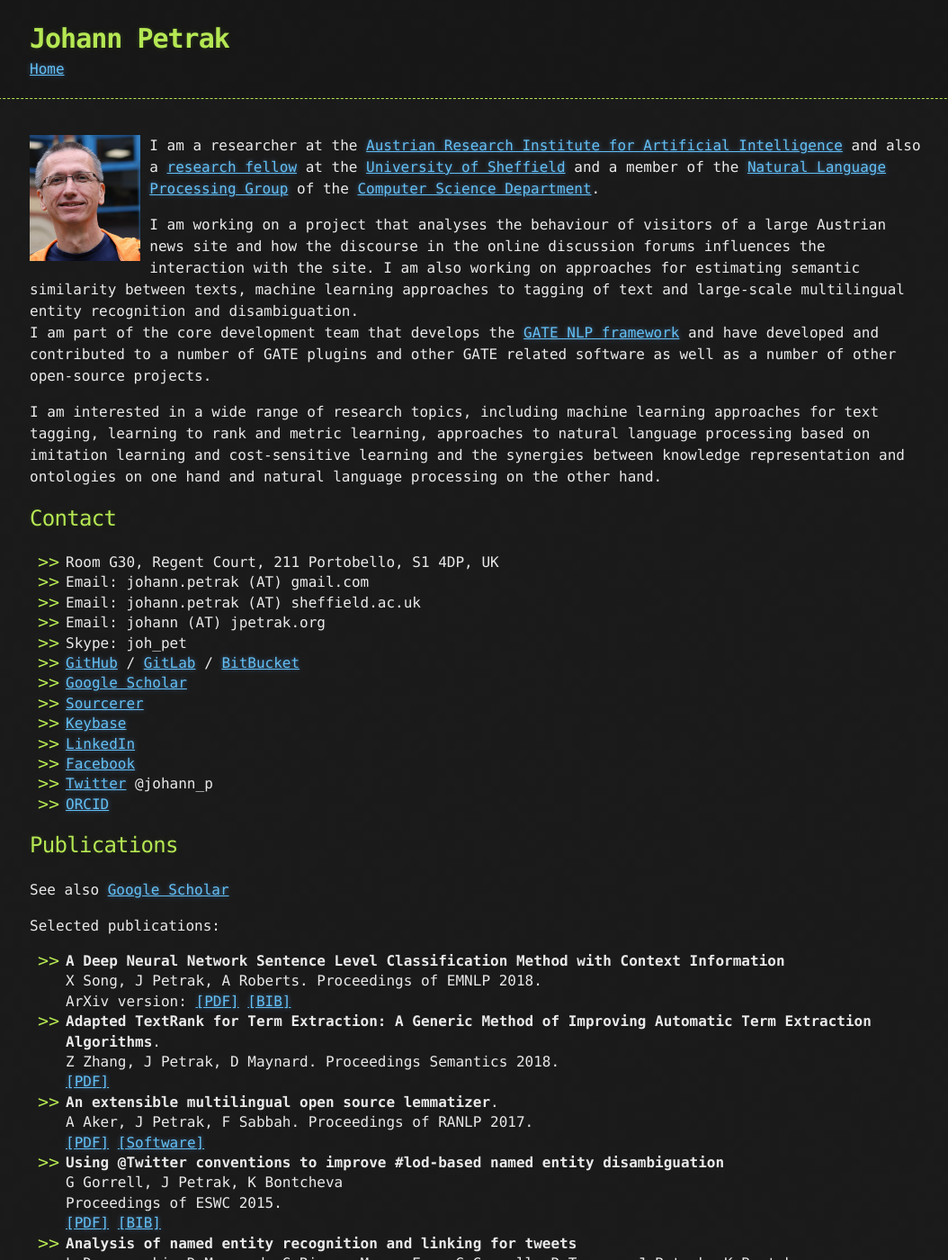
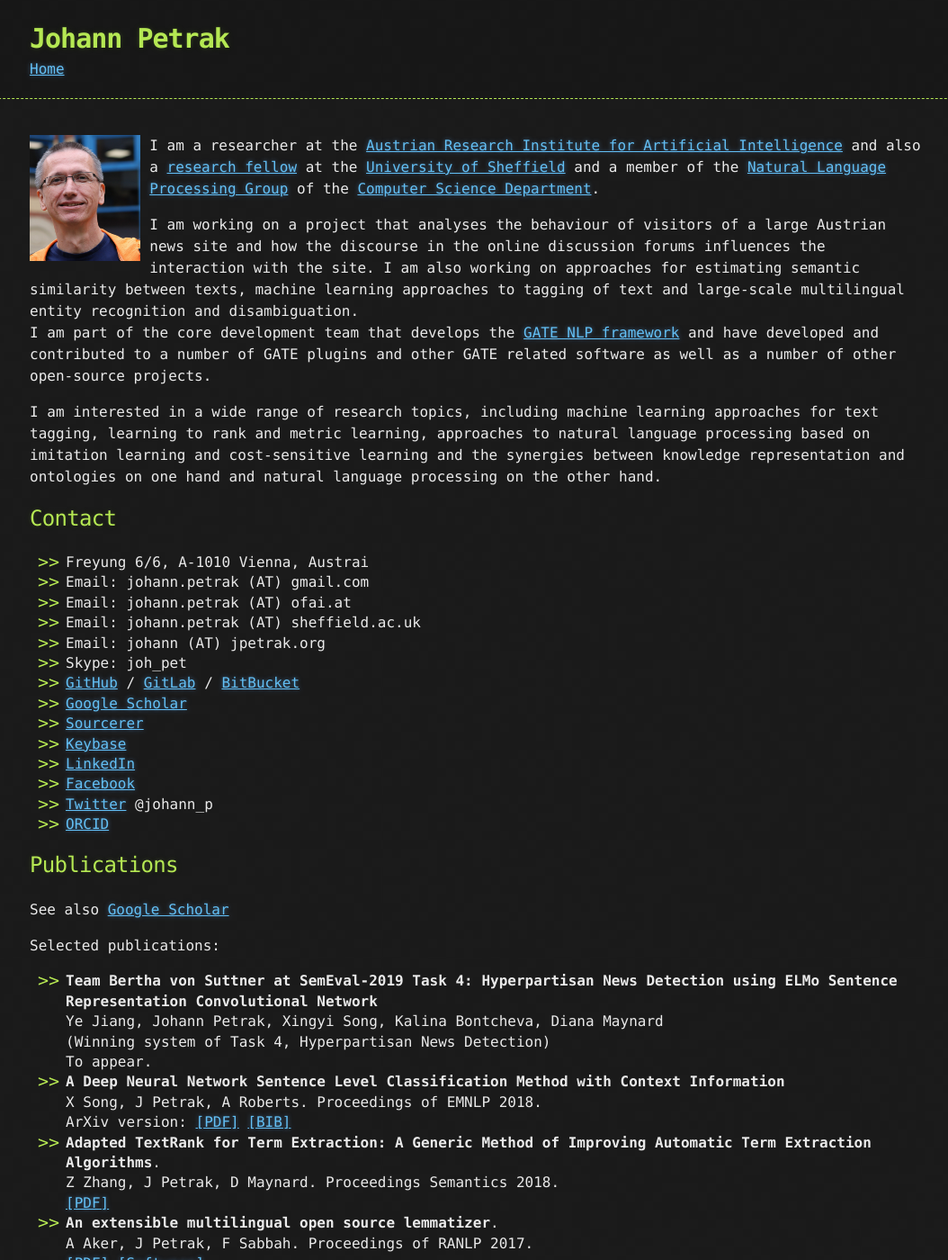
Before and after one commit to johann-petrak/johann-petrak.github.com, a Jekyll site: the page built from index.md, in a window 1280 px wide and 1400 px high. Shown: the whole window at 90% size, without its empty margins (107-1161 px from the left). Built offline with Jekyll 4.4.1, drawn with Linux system fonts in a browser that asks for light colours.

Commit message:
Bring a bit more up to date.

```diff
--- a/index.md
+++ b/index.md
@@ -26,8 +26,9 @@ and ontologies on one hand and natural language processing on the other hand.
 
 ## Contact
 
-* Room G30, Regent Court, 211 Portobello, S1 4DP, UK
+* Freyung 6/6, A-1010 Vienna, Austrai
 * Email: johann.petrak (AT) gmail.com
+* Email: johann.petrak (AT) ofai.at
 * Email: johann.petrak (AT) sheffield.ac.uk
 * Email: johann (AT) jpetrak.org
 * Skype: joh\_pet
@@ -46,6 +47,11 @@ and ontologies on one hand and natural language processing on the other hand.
 See also [Google Scholar](https://scholar.google.co.uk/citations?user=bfbF2fIAAAAJ)
 
 Selected publications:
+* **Team Bertha von Suttner at SemEval-2019 Task 4: Hyperpartisan News
+Detection using ELMo Sentence Representation Convolutional Network**<br/>
+  Ye Jiang, Johann Petrak, Xingyi Song, Kalina Bontcheva, Diana Maynard<br/>
+  (Winning system of Task 4, Hyperpartisan News Detection)<br/>
+  To appear.
 * **A Deep Neural Network Sentence Level Classification Method with Context Information**<br/>
   X Song, J Petrak, A Roberts. Proceedings of EMNLP 2018.<br/>
   ArXiv version: <a href="https://arxiv.org/abs/1809.00934">[PDF]</a>
```
